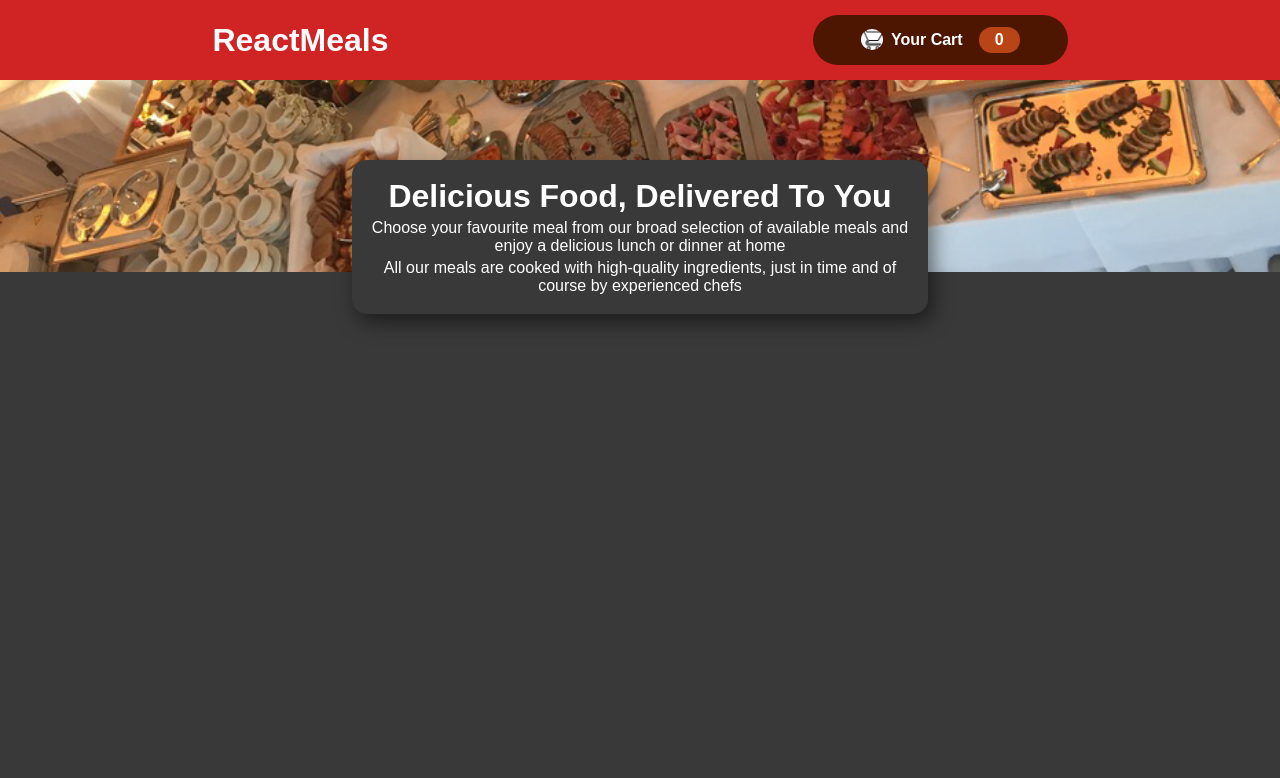
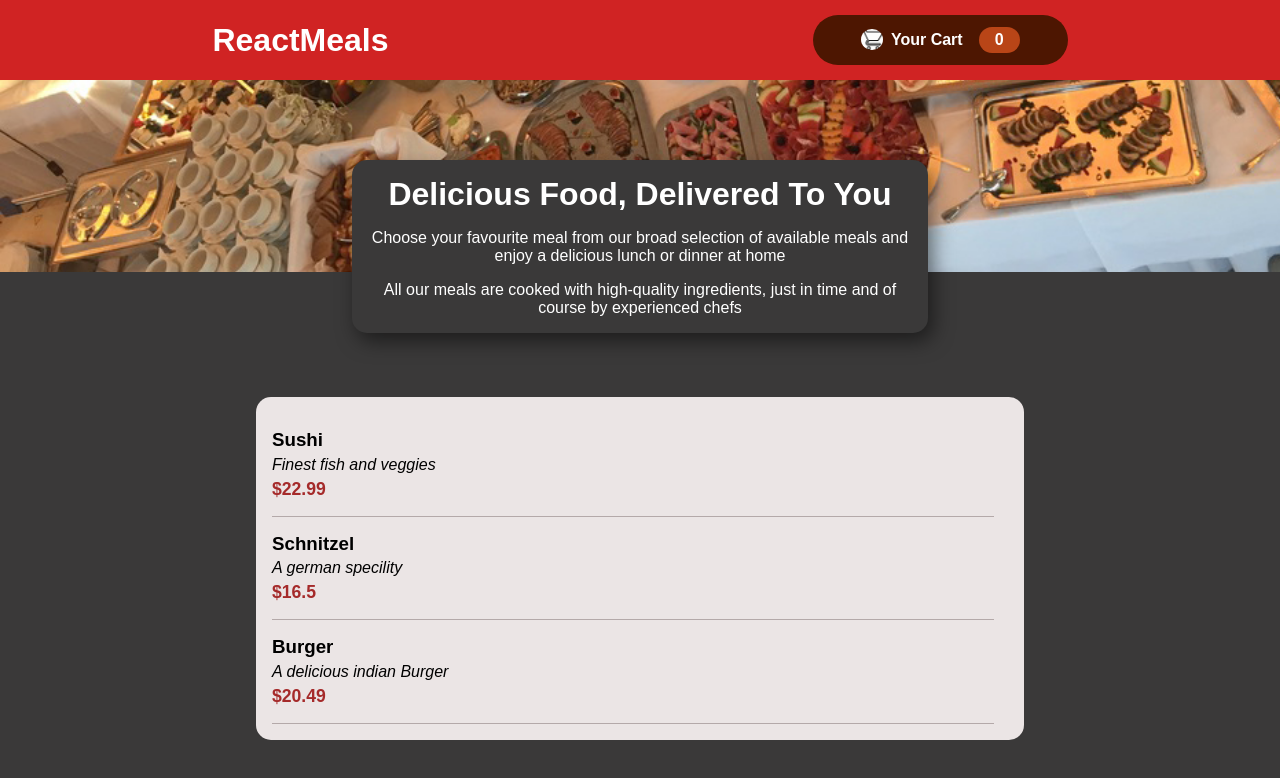
Before and after one commit to vikaskumar2500/restaurant-app, a React (Create React App) app: page / in a window 1280 px wide. Shown: the top 778 px of the page. Built offline with nearby package versions, Linux system fonts and the light colour scheme.

Commit message:
add dummy meals item

```diff
--- a/src/App.js
+++ b/src/App.js
@@ -1,13 +1,17 @@
-import React from 'react';
-import './App.css';
-import Header from './components/Header/Header';
-import Summary from './components/Summary/Summary';
+import React from "react";
+import "./App.css";
+import Header from "./components/Header/Header";
+import MealsSummary from "./components/Meals/MealsSummary";
+import Meals from "./components/Meals/Meals";
 
-const App = ()=> {
-  return <React.Fragment>
-    <Header/>
-    <Summary/>
-  </React.Fragment>
-}
+const App = () => {
+  return (
+    <React.Fragment>
+      <Header />
+      <MealsSummary />
+      <Meals />
+    </React.Fragment>
+  );
+};
 
 export default App;
--- /dev/null
+++ b/src/components/Meals/MealItem/MealItem.css
@@ -0,0 +1,26 @@
+.meal-item {
+  position: relative;
+  list-style: none;
+  display: flex;
+  justify-content: space-around;
+  align-items: flex-start;
+  text-align: center;
+  flex-direction: column;
+  border-bottom: 1px solid black;
+  margin-left: 1rem;
+  width: 94%;
+  padding-top: 1rem;
+  padding-bottom: 1rem;
+  border-bottom: 1.5px solid #b4a9a9;
+  gap: 0.3rem;
+}
+
+.description {
+  font-style: italic;
+}
+
+.price {
+  font-size: 1.1rem;
+  font-weight: 700;
+  color: brown;
+}
--- /dev/null
+++ b/src/components/Meals/MealItem/MealItem.jsx
@@ -0,0 +1,14 @@
+import "./MealItem.css";
+
+const MealItem = (props) => {
+  console.log(props.meal.id);
+  return (
+    <li key={props.meal.id} className="meal-item">
+      <h3>{props.meal.name}</h3>
+      <div className="description">{props.meal.desc}</div>
+      <div className="price">${props.meal.price}</div>
+    </li>
+  );
+};
+
+export default MealItem;
--- /dev/null
+++ b/src/components/Meals/Meals.css
@@ -0,0 +1,17 @@
+.meals {
+  position: relative;
+  display: flex;
+  justify-content: space-around;
+  align-items: flex-start;
+  text-align: center;
+  flex-direction: column;
+  /* border: 2px solid blue; */
+  width: 60vmax;
+  margin: 2rem auto ;
+  margin-top: 24rem;
+  background-color: rgb(235, 229, 229);
+  border-radius: 15px;
+  padding-top: 1rem;
+  padding-bottom: 1rem;
+
+}
--- /dev/null
+++ b/src/components/Meals/Meals.jsx
@@ -0,0 +1,38 @@
+import MealItem from "./MealItem/MealItem";
+import "./Meals.css";
+import { v4 as uuidv4 } from "uuid";
+
+const Meals = () => {
+  const meals = [
+    {
+      id: uuidv4(),
+      name: "Sushi",
+      desc: "Finest fish and veggies",
+      price: 22.99,
+    },
+
+    {
+      id: uuidv4(),
+      name: "Schnitzel",
+      desc: "A german specility",
+      price: 16.5,
+    },
+
+    {
+      id: uuidv4(),
+      name: "Burger",
+      desc: "A delicious indian Burger",
+      price: 20.49,
+    },
+  ];
+
+  return (
+    <ul className="meals">
+      {meals.map((meal) => (
+        <MealItem meal={meal} />
+      ))}
+    </ul>
+  );
+};
+
+export default Meals;
--- /dev/null
+++ b/src/components/Meals/MealsSummary.css
@@ -0,0 +1,18 @@
+.summary {
+  position: relative;
+  display: flex;
+  justify-content: space-around;
+  align-items: center;
+  text-align: center;
+  flex-direction: column;
+  width: 45vmax;
+  background-color: rgb(58, 57, 57);
+  box-shadow: 5px 8px 20px rgba(0, 0, 0, 0.5);
+  color: white;
+  max-height: 12rem;
+  border-radius: 15px;
+  padding: 1rem;
+  margin: -20rem auto;
+  gap: 1rem;
+  font-weight: 500;
+}
--- a/src/components/Summary/Summary.jsx
+++ b/src/components/Meals/MealsSummary.jsx
@@ -1,8 +1,8 @@
-import "./Summary.css";
+import "./MealsSummary.css";
 
-const Summary = () => {
+const MealsSummary = () => {
   return (
-    <div className="summary">
+    <li className="summary">
       <h1>Delicious Food, Delivered To You</h1>
       <span className="text1">
         Choose your favourite meal from our broad selection of available meals
@@ -12,8 +12,8 @@ const Summary = () => {
         All our meals are cooked with high-quality ingredients, just in time and
         of course by experienced chefs
       </span>
-    </div>
+    </li>
   );
 };
 
-export default Summary;
+export default MealsSummary;
--- a/src/components/Summary/Summary.css
+++ /dev/null
@@ -1,18 +0,0 @@
-
-.summary {
-    position: relative;
-    width: 45vmax;
-    background-color: rgb(58, 57, 57);
-    box-shadow: 5px 8px 20px rgba(0, 0, 0, 0.5);
-    color: white;
-    height: 12vmax;
-    border-radius: 15px;
-    padding: 1rem;
-    margin: -20rem auto;
-    display: flex;
-    justify-content: space-around;
-    align-items: center;
-    text-align: center;
-    flex-direction: column;
-    font-weight: 500;
-}
```
